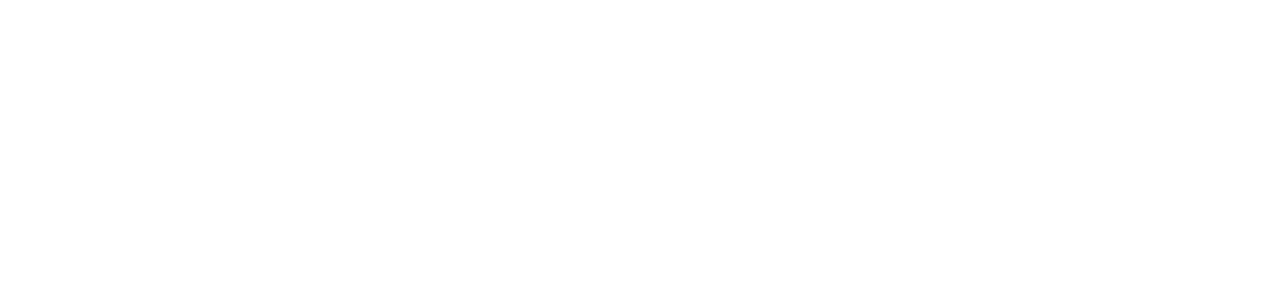
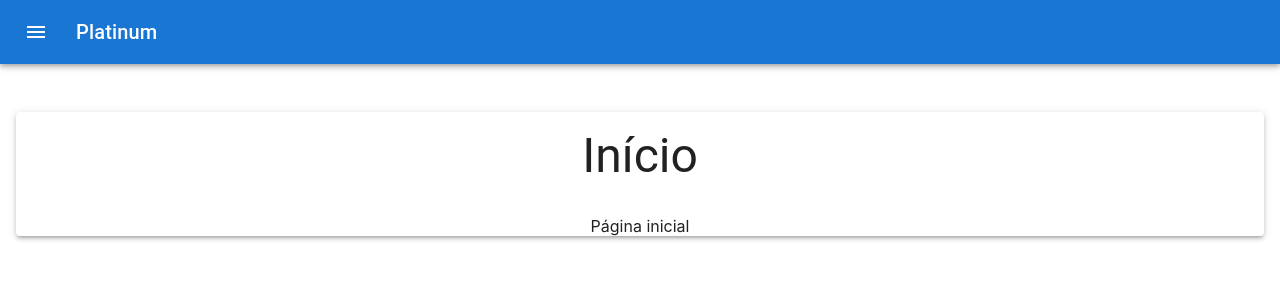
Before and after one commit to Luziarte-Planium/planium-test, a React (Create React App) app in the folder front_end/platinum_test_front/: page / in a window 1280 px wide. Shown: the top 300 px of the page. Built offline with nearby package versions, Linux system fonts and the light colour scheme.

Commit message:
Feature: Cria rotas, Página inicial e implementa navbars

```diff
--- a/front_end/platinum_test_front/src/App.js
+++ b/front_end/platinum_test_front/src/App.js
@@ -1,11 +1,19 @@
-import React from 'react';
+import React, { useState } from 'react';
 import { ToastContainer } from 'react-toastify';
 import './App.css';
 import Routes from './routes/Routes';
+import Sidebar from './components/Sidebar';
+import Topbar from './components/Topbar';
 
 function App() {
+  const [openMenu, setMenuOpen] = useState(false);
+  function setOpen(status) {
+    setMenuOpen(status);
+  }
   return (
     <>
+      <Topbar setOpen={setOpen} />
+      <Sidebar open={openMenu} setOpen={setOpen} />
       <Routes />
       <ToastContainer />
     </>
--- /dev/null
+++ b/front_end/platinum_test_front/src/pages/Home.jsx
@@ -0,0 +1,12 @@
+import React from 'react';
+import Content from '../components/Content';
+
+export default function Home() {
+  return (
+    <div>
+      <Content title="Início">
+        <p>Página inicial</p>
+      </Content>
+    </div>
+  );
+}
--- a/front_end/platinum_test_front/src/routes/Routes.jsx
+++ b/front_end/platinum_test_front/src/routes/Routes.jsx
@@ -1,11 +1,12 @@
 import React from 'react';
 import { Routes as Router, Route } from 'react-router-dom';
+import Home from '../pages/Home';
 
 export default function Routes() {
   return (
     <Router>
-      <Route path="/" element={<p></p>} />
-      <Route path="*" element={<p></p>} />
+      <Route path="/" element={<Home />} />
+      {/* <Route path="*" element={<p></p>} /> */}
     </Router>
   );
 }
```
